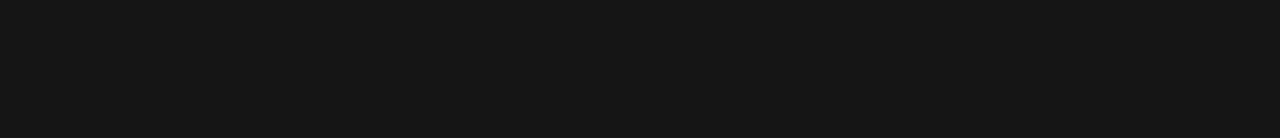
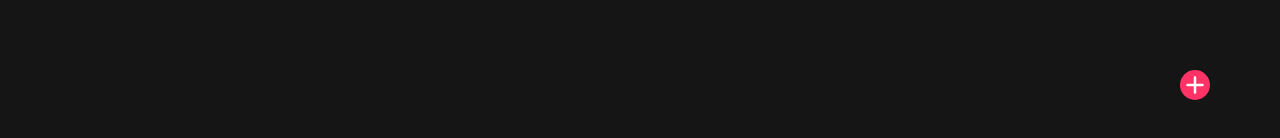
Before and after one commit to codestates-seb/seb42_main_006, a React (Create React App) app in the folder client/: page /posts in a window 1280 px wide. Shown: the part 630-768 px from the top of the page. Built offline with nearby package versions, Linux system fonts and the light colour scheme; a web font is replaced by a local one.

Commit message:
fix: 게시글 추가 버튼 추가

```diff
--- a/client/src/page/Posts.tsx
+++ b/client/src/page/Posts.tsx
@@ -70,6 +70,14 @@
   width: 60px;
 `;
 
+const AddPosition = styled.div`
+  position: absolute;
+  bottom: 0;
+  right: 0;
+  width: 100px;
+  height: 100px;
+`;
+
 export default function Posts() {
   return (
     <Content>
@@ -133,6 +141,20 @@
           </IconSort>
         </PostsSort>
       </PostsContent>
+      <AddPosition>
+        <IconBtn
+          title=""
+          width="30px"
+          height="30px"
+          radius="100px"
+          fontWeight={400}
+          fontColor=""
+          btnType="full"
+          iconType="add"
+          border="none"
+          handleClick={() => console.log("click")}
+        />
+      </AddPosition>
     </Content>
   );
 }
```
